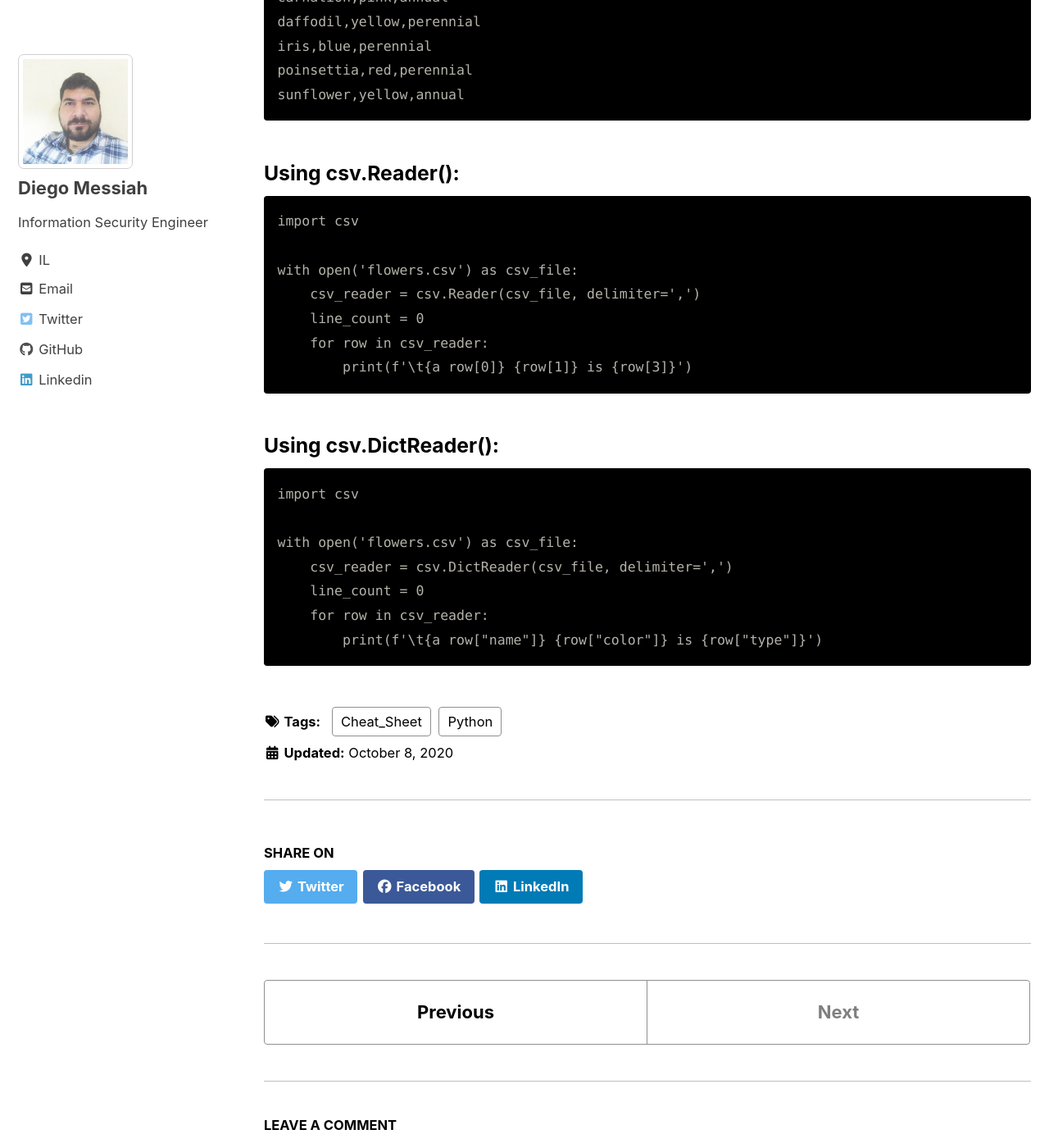
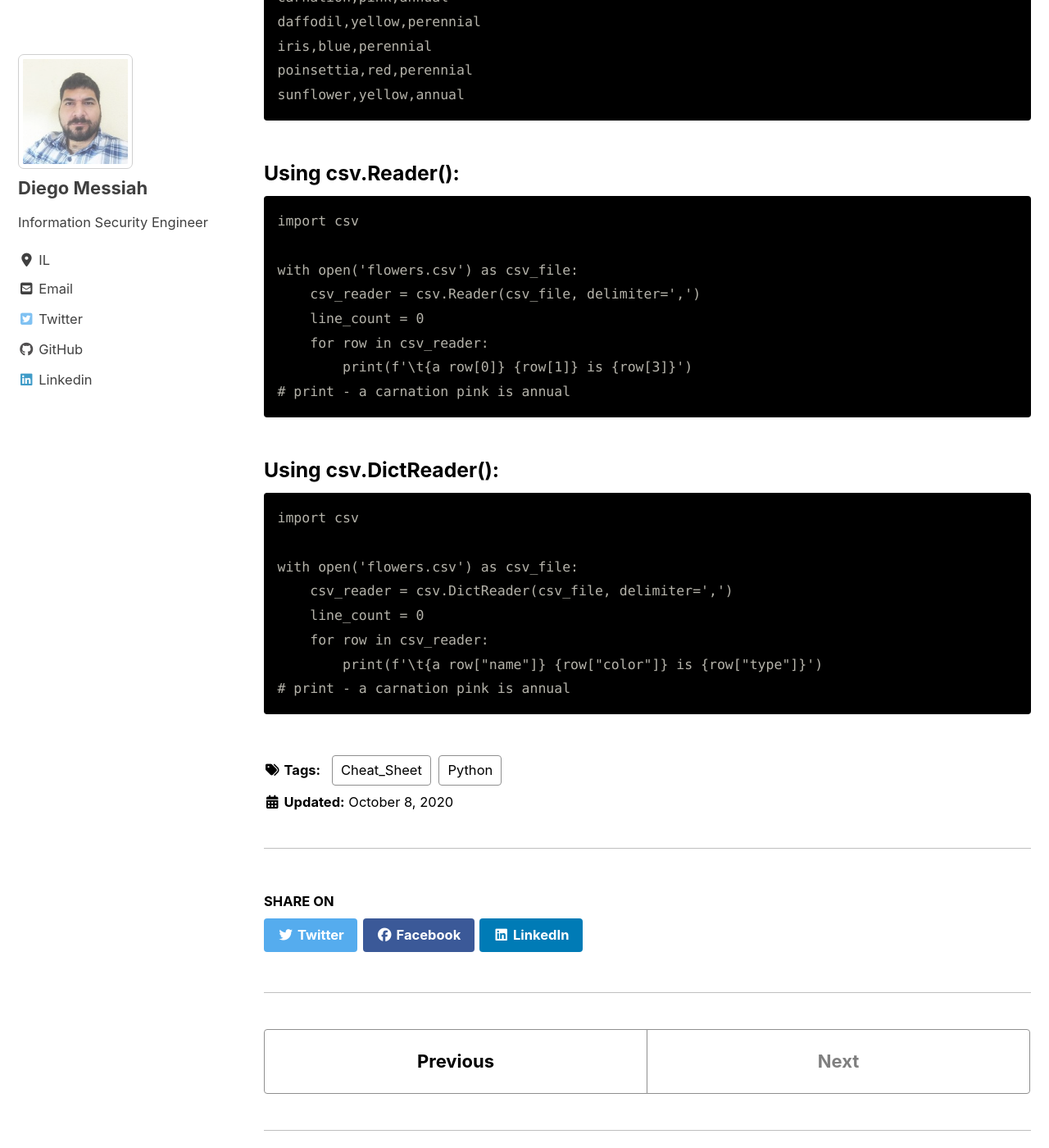
Before and after one commit to diegomessiah/diegomessiah.github.io, a Jekyll site: the page built from _posts/2020/2020-10-8-python_read_csv.md, in a window 1280 px wide and 1400 px high, scrolled down 1318 px. Shown: the whole window at 82% size. Built offline with Jekyll 4.4.1, drawn with Linux system fonts in a browser that asks for light colours; cached includes are drawn as plain includes; nearby versions of some CDN libraries; comment, search, counter and statistics services are not loaded.

Commit message:
Update 2020-10-8-python_read_csv.md

````diff
--- a/_posts/2020/2020-10-8-python_read_csv.md
+++ b/_posts/2020/2020-10-8-python_read_csv.md
@@ -54,6 +54,7 @@ with open('flowers.csv') as csv_file:
     line_count = 0
     for row in csv_reader:
         print(f'\t{a row[0]} {row[1]} is {row[3]}')
+# print - a carnation pink is annual
 ```
 ### Using csv.DictReader():
 ```
@@ -64,4 +65,5 @@ with open('flowers.csv') as csv_file:
     line_count = 0
     for row in csv_reader:
         print(f'\t{a row["name"]} {row["color"]} is {row["type"]}')
+# print - a carnation pink is annual
 ```
````
